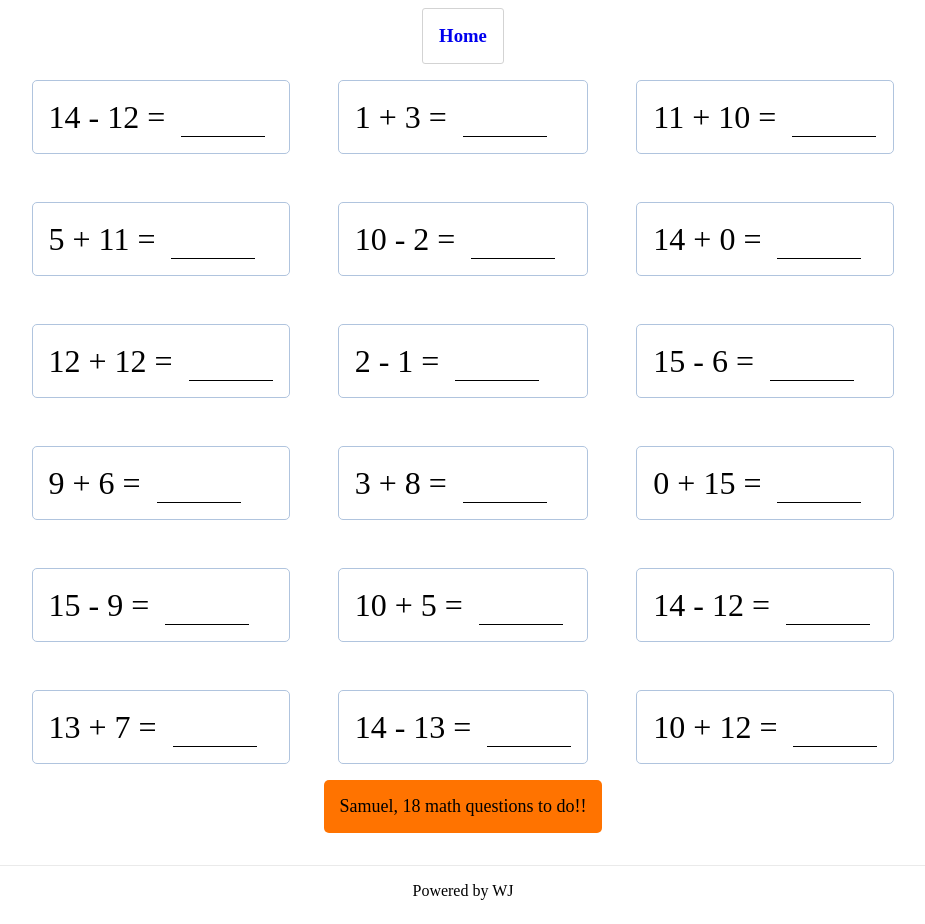
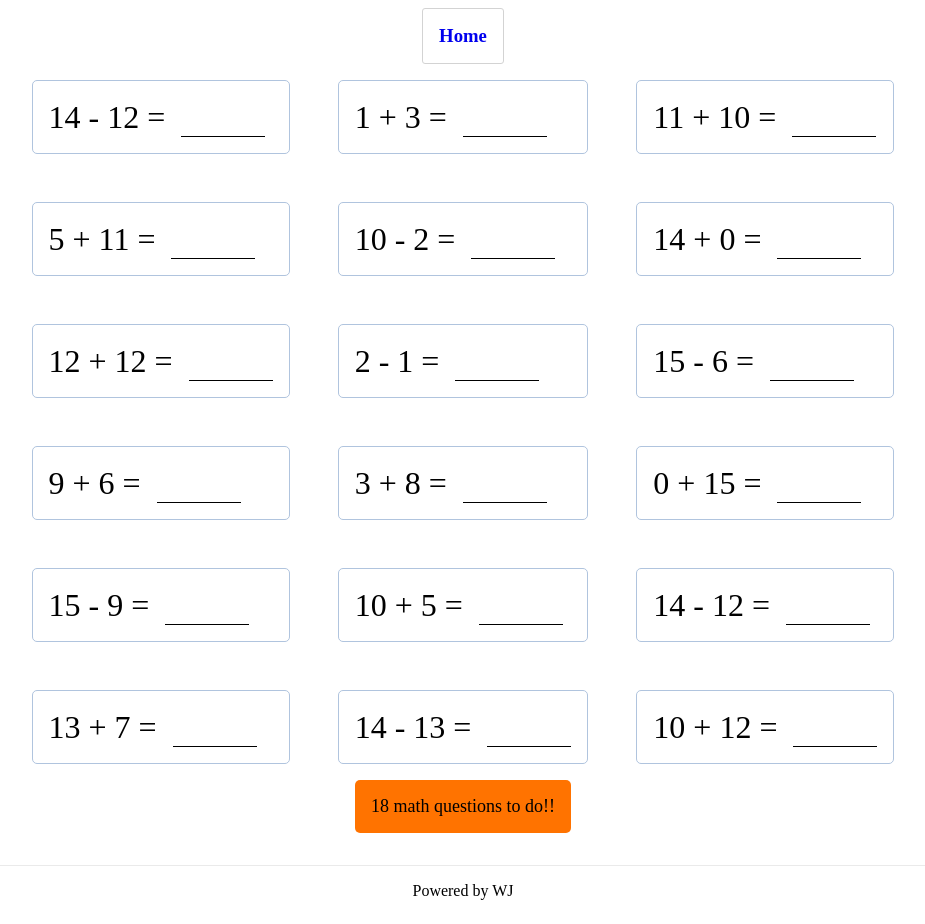
Before and after one commit to wenwenkp/practice, a Next.js app: page /math in a window 1280 px wide. Shown: the whole page, without its empty margins (177-1102 px from the left). Built offline with nearby package versions, Linux system fonts and the light colour scheme.

Commit message:
text updates

```diff
--- a/pages/math/index.tsx
+++ b/pages/math/index.tsx
@@ -109,7 +109,7 @@ export default function MathQuizzes() {
 			<div className={styles.DoneArea}>
 				{remainingQuizzesNum > 0 ? (
 					<p className={styles.NoteBar}>
-						Samuel, {remainingQuizzesNum} math questions to do!!
+						{remainingQuizzesNum} math questions to do!!
 					</p>
 				) : showAnswers ? (
 					<button
@@ -141,7 +141,7 @@ export default function MathQuizzes() {
 				{showAnswers ? (
 					<p className={styles.NoteBar}>
 						{correctNum === totalQuizzesNum
-							? 'Great job, Samuel!! All correct!!'
+							? 'Great job!! All correct!! Make a screenshot and show send to Daddy!'
 							: `You have ${correctNum} correct! Try again!`}
 					</p>
 				) : null}
```
